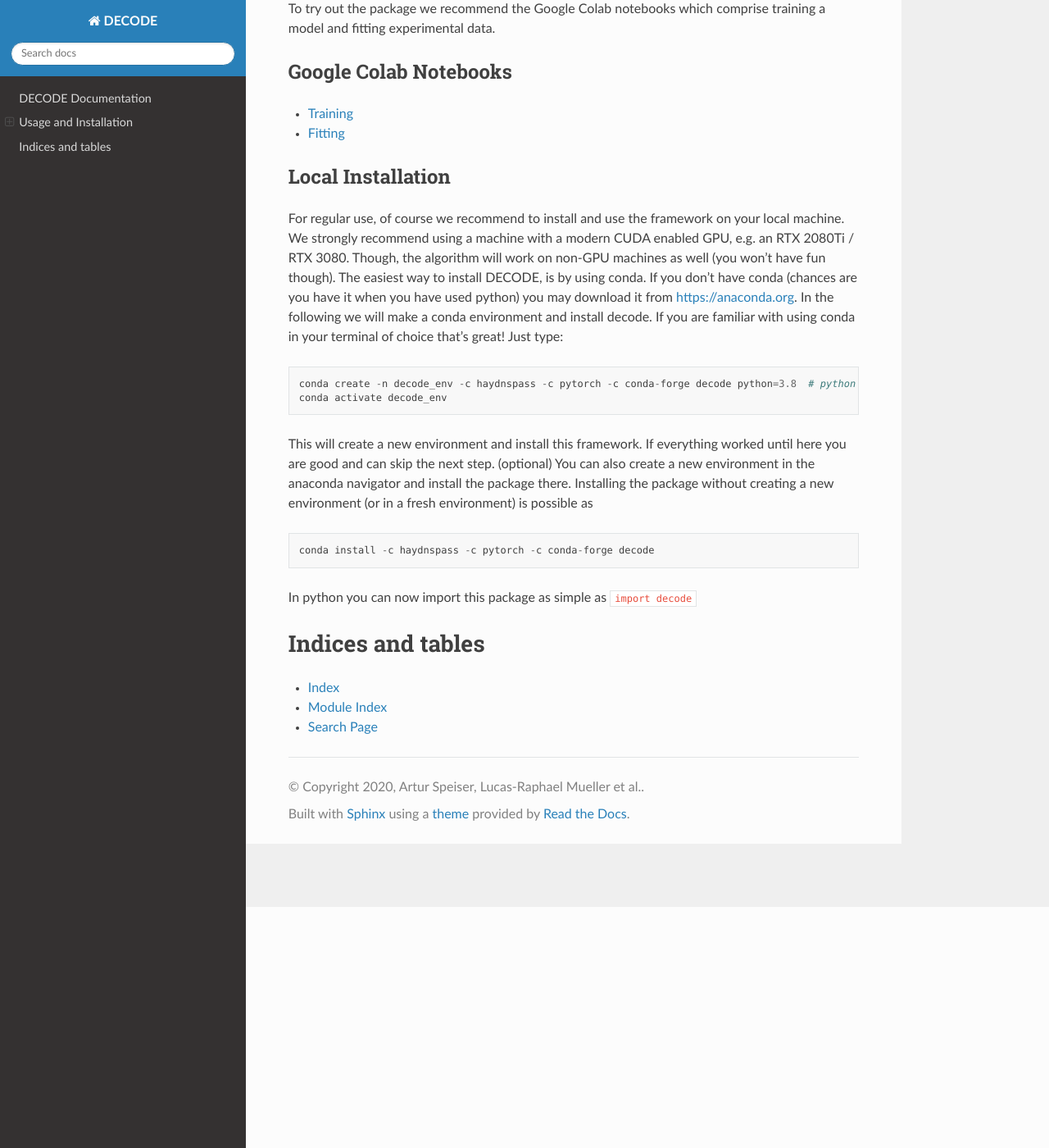
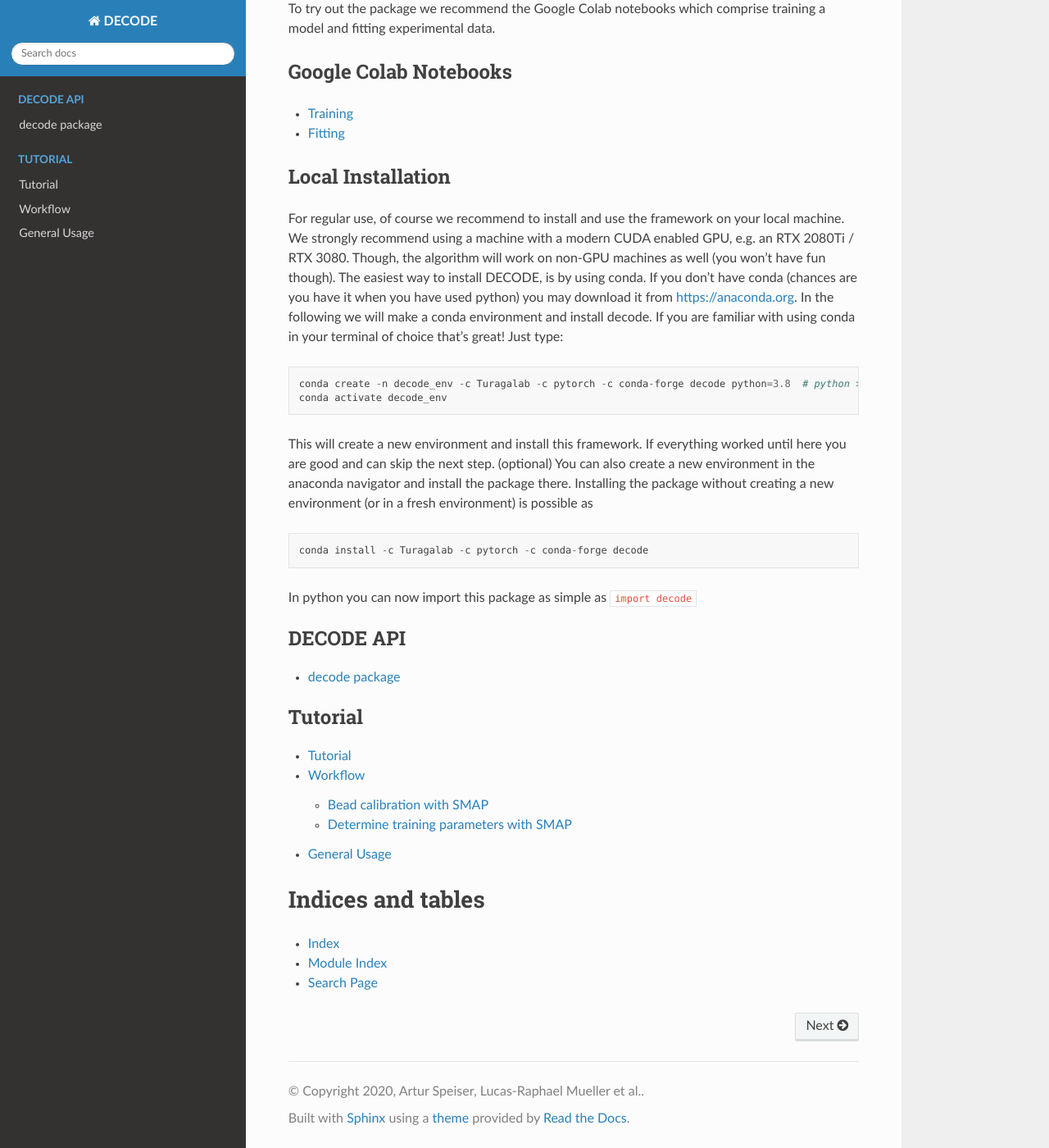
Before and after one commit to TuragaLab/DECODE, a Sphinx documentation site: the page built from docs/source/index.rst, in a window 1280 px wide and 1400 px high, scrolled down 294 px. Shown: the whole window at 82% size. Built offline with Sphinx 7.4.7 and the Read the Docs theme 2.0.0, drawn with Linux system fonts in a browser that asks for light colours.

Commit message:
Update docs

```diff
--- a/docs/source/conf.py
+++ b/docs/source/conf.py
@@ -29,7 +29,7 @@ copyright = '2020, Artur Speiser, Lucas-Raphael Mueller et al.'
 author = 'Artur Speiser, Lucas-Raphael Mueller et al.'
 
 # The full version, including alpha/beta/rc tags
-release = '0.1dev0'
+release = '0.9.a'
 
 
 # -- General configuration ---------------------------------------------------
@@ -61,7 +61,6 @@ exclude_patterns = []
 # map file extension to respective types
 source_suffix = {
     '.rst': 'restructuredtext',
-    '.txt': 'markdown',
     '.md': 'markdown',
 }
 
--- a/docs/source/index.rst
+++ b/docs/source/index.rst
@@ -22,20 +22,33 @@ If you don't have conda (chances are you have it when you have used python) you
 In the following we will make a conda environment and install decode.
 If you are familiar with using conda in your terminal of choice that's great! Just type:
 ::
-    conda create -n decode_env -c haydnspass -c pytorch -c conda-forge decode python=3.8  # python >=3.6 supported
+    conda create -n decode_env -c Turagalab -c pytorch -c conda-forge decode python=3.8  # python >=3.6 supported
     conda activate decode_env
 
 This will create a new environment and install this framework. If everything worked until here you are good and can skip the next step.
 (optional) You can also create a new environment in the anaconda navigator and install the package there.
 Installing the package without creating a new environment (or in a fresh environment) is possible as
 ::
-    conda install -c haydnspass -c pytorch -c conda-forge decode
+    conda install -c Turagalab -c pytorch -c conda-forge decode
 
 In python you can now import this package as simple as ``import decode``
 
 .. toctree::
-   :maxdepth: 2
-   :caption: Contents:
+   :maxdepth: 1
+   :caption: Contents
+
+
+.. toctree::
+   :maxdepth: 1
+   :caption: DECODE API
+
+   decode
+
+.. toctree::
+   :maxdepth: 0
+   :caption: Tutorial
+
+   tutorial
 
 
 
```
